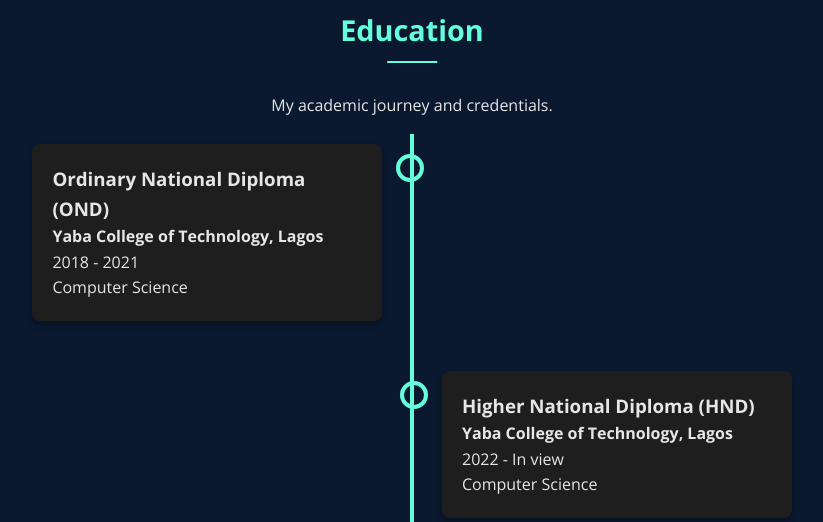
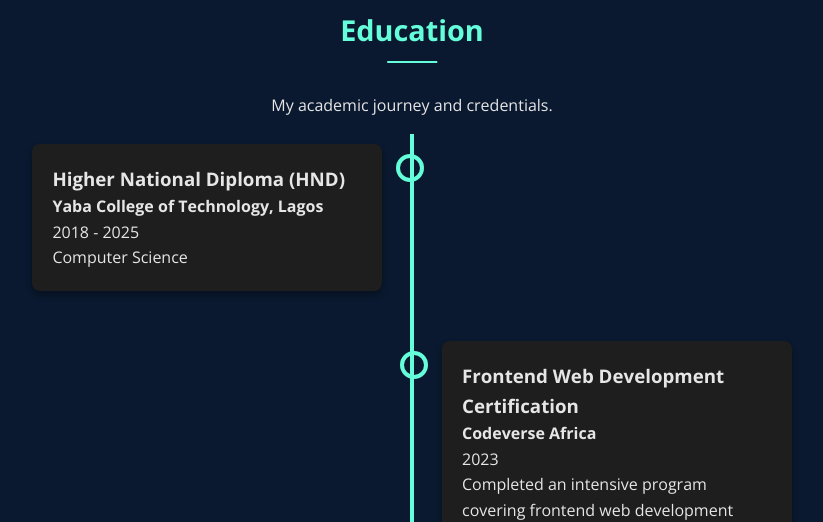
Before and after one commit to Ajayfrizzy/Portfolio_V1, a plain HTML site: page index.html in a window 1280 px wide. Shown: the part 2180-2702 px from the top of the page, without its empty margins (228-1051 px from the left). Drawn offline with nearby package versions, Linux system fonts and the light colour scheme.

Commit message:
updated my education section

```diff
--- a/index.html
+++ b/index.html
@@ -163,19 +163,19 @@
         <p class="section-description">My academic journey and credentials.</p>
 
         <div class="timeline">
-          <div class="timeline-item">
+          <!-- <div class="timeline-item">
             <div class="timeline-content">
               <h3>Ordinary National Diploma (OND)</h3>
               <h4>Yaba College of Technology, Lagos</h4>
               <p>2018 - 2021</p>
               <p>Computer Science</p>
             </div>
-          </div>
+          </div> -->
           <div class="timeline-item">
             <div class="timeline-content">
               <h3>Higher National Diploma (HND)</h3>
               <h4>Yaba College of Technology, Lagos</h4>
-              <p>2022 - In view</p>
+              <p>2018 - 2025</p>
               <p>Computer Science</p>
             </div>
           </div>
```
Also changed, not shown: 1 other file.
